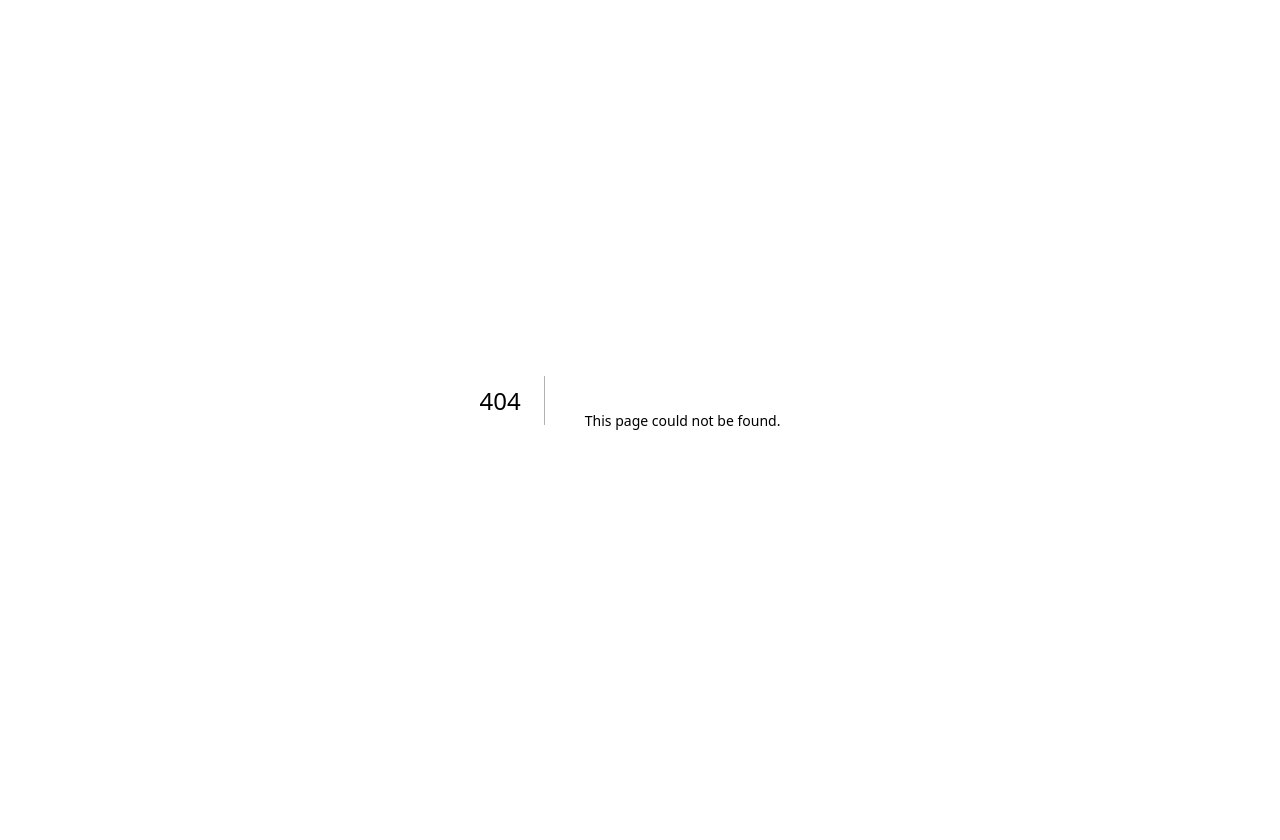
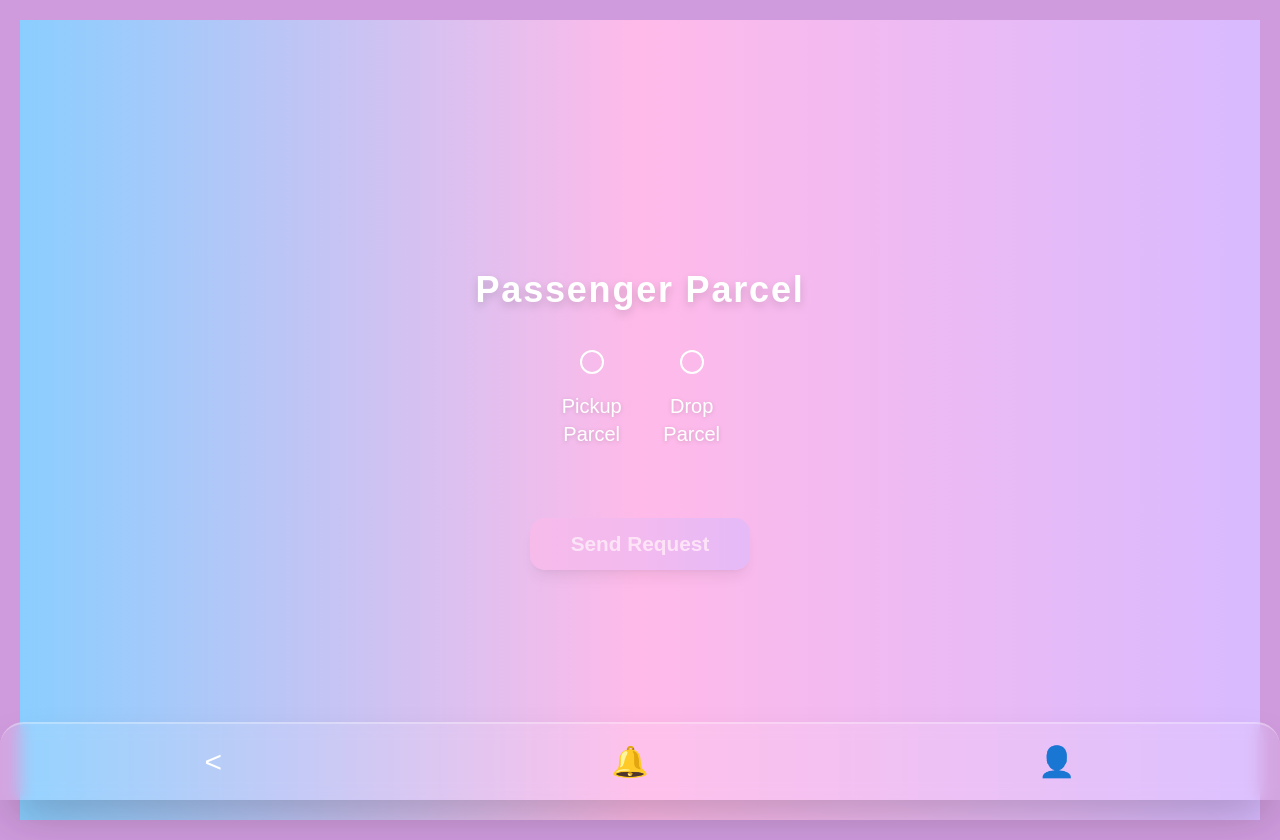
Before and after one commit to ellijane11/DSA-MINI-PROJECT, a Next.js app: page /driver/parcel in a window 1280 px wide. Before the commit this address had no page. Built offline with nearby package versions, Linux system fonts and the light colour scheme.

Commit message:
Create page.tsx

```diff
--- /dev/null
+++ b/src/app/driver/parcel/page.tsx
@@ -0,0 +1,162 @@
+"use client";
+import React, { useState, useCallback } from "react";
+import Link from "next/link";
+
+// --- Type Definitions ---
+type ParcelOption = "pickup" | "drop" | "";
+
+interface NavLinkProps {
+    href: string;
+    children: React.ReactNode;
+    tooltip: string;
+}
+
+// --- Custom Components ---
+const NavLink: React.FC<NavLinkProps> = ({ href, children, tooltip }) => (
+    <Link
+        href={href}
+        className="nav-item text-3xl p-2 cursor-pointer relative transition-transform duration-200 hover:scale-110"
+        data-tooltip={tooltip}
+    >
+        {children}
+    </Link>
+);
+
+// --- Radio Selector ---
+interface ParcelRadioSelectorProps {
+    value: ParcelOption;
+    checked: boolean;
+    label: string;
+    onChange: (e: React.ChangeEvent<HTMLInputElement>) => void;
+}
+
+const ParcelRadioSelector: React.FC<ParcelRadioSelectorProps> = ({
+                                                                     value,
+                                                                     checked,
+                                                                     label,
+                                                                     onChange,
+                                                                 }) => (
+    <label className="flex flex-col items-center gap-2 cursor-pointer relative text-center">
+        <input
+            type="radio"
+            name="parcel-type"
+            value={value}
+            checked={checked}
+            onChange={onChange}
+            className="absolute opacity-0 w-full h-full"
+        />
+        <div className="w-5 h-5 rounded-full border-2 border-white flex items-center justify-center transition-all duration-300">
+            <div
+                className={`w-2.5 h-2.5 rounded-full transition-all duration-300 ${
+                    checked ? "bg-white" : "bg-transparent"
+                }`}
+            />
+        </div>
+        <span className="text-white text-xl font-medium drop-shadow-sm">
+      {label}
+    </span>
+    </label>
+);
+
+// --- Main Component ---
+export default function PassengerParcelPage() {
+    const [selectedOption, setSelectedOption] = useState<ParcelOption>("");
+
+    const mainGradientStyle = {
+        backgroundImage: "linear-gradient(to right, #8aceff, #ffbae9, #d8baff)",
+    };
+
+    const sendBtnGradient = "linear-gradient(90deg, #ffbae9, #d8baff)";
+
+    const handleRadioChange = useCallback(
+        (e: React.ChangeEvent<HTMLInputElement>) => {
+            setSelectedOption(e.target.value as ParcelOption);
+        },
+        []
+    );
+
+    const handleSendRequest = useCallback(() => {
+        if (selectedOption) {
+            alert(`Request sent for ${selectedOption} parcel! (demo placeholder)`);
+        }
+    }, [selectedOption]);
+
+    const isButtonDisabled = !selectedOption;
+
+    return (
+        <div
+            className="min-h-screen text-white flex flex-col items-center justify-center pt-20 pb-20"
+            style={mainGradientStyle}
+        >
+            <h1 className="text-4xl font-extrabold mb-10 text-white drop-shadow-lg tracking-wider">
+                Passenger Parcel
+            </h1>
+
+            <div className="flex flex-col gap-10 w-[240px] text-center">
+                <div className="flex justify-around mb-3">
+                    <ParcelRadioSelector
+                        value="pickup"
+                        checked={selectedOption === "pickup"}
+                        onChange={handleRadioChange}
+                        label="Pickup Parcel"
+                    />
+                    <ParcelRadioSelector
+                        value="drop"
+                        checked={selectedOption === "drop"}
+                        onChange={handleRadioChange}
+                        label="Drop Parcel"
+                    />
+                </div>
+
+                <button
+                    id="sendRequestBtn"
+                    className={`inline-block py-[15px] px-10 rounded-[15px] text-[1.3rem] font-bold text-white border-none shadow-lg transition-all duration-200 ${
+                        isButtonDisabled
+                            ? "opacity-60 cursor-not-allowed shadow-inner"
+                            : "hover:scale-[1.05] hover:shadow-2xl cursor-pointer"
+                    }`}
+                    disabled={isButtonDisabled}
+                    onClick={handleSendRequest}
+                    style={{ backgroundImage: sendBtnGradient }}
+                >
+                    Send Request
+                </button>
+            </div>
+
+            {/* --- Bottom Nav --- */}
+            <nav className="fixed bottom-0 left-0 w-full flex justify-around items-center py-4 z-50 bg-white/10 backdrop-blur-sm shadow-2xl rounded-t-3xl border-t-2 border-white/30">
+                <NavLink href="/passenger" tooltip="Home">
+                    &lt;
+                </NavLink>
+                <NavLink href="/requests" tooltip="Requests">
+                    🔔
+                </NavLink>
+                <NavLink href="/profile" tooltip="Profile">
+                    👤
+                </NavLink>
+
+                <style jsx global>{`
+          .nav-item::after {
+            content: attr(data-tooltip);
+            position: absolute;
+            bottom: 120%;
+            left: 50%;
+            transform: translateX(-50%);
+            background: rgba(0, 0, 0, 0.8);
+            color: #fff;
+            font-size: 0.75rem;
+            padding: 4px 8px;
+            border-radius: 6px;
+            white-space: nowrap;
+            opacity: 0;
+            pointer-events: none;
+            transition: opacity 0.2s ease;
+          }
+          .nav-item:hover::after {
+            opacity: 1;
+          }
+        `}</style>
+            </nav>
+        </div>
+    );
+}
```
